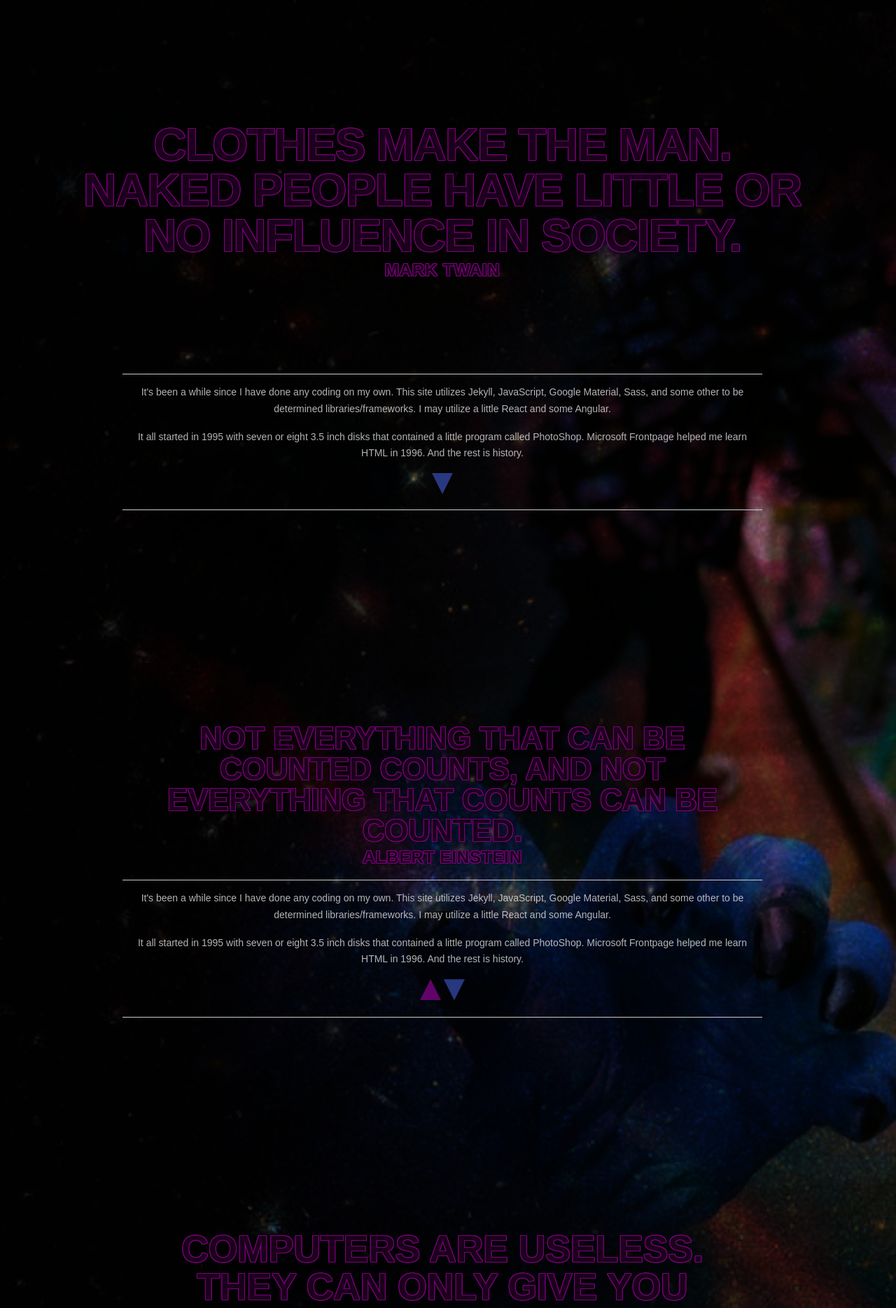
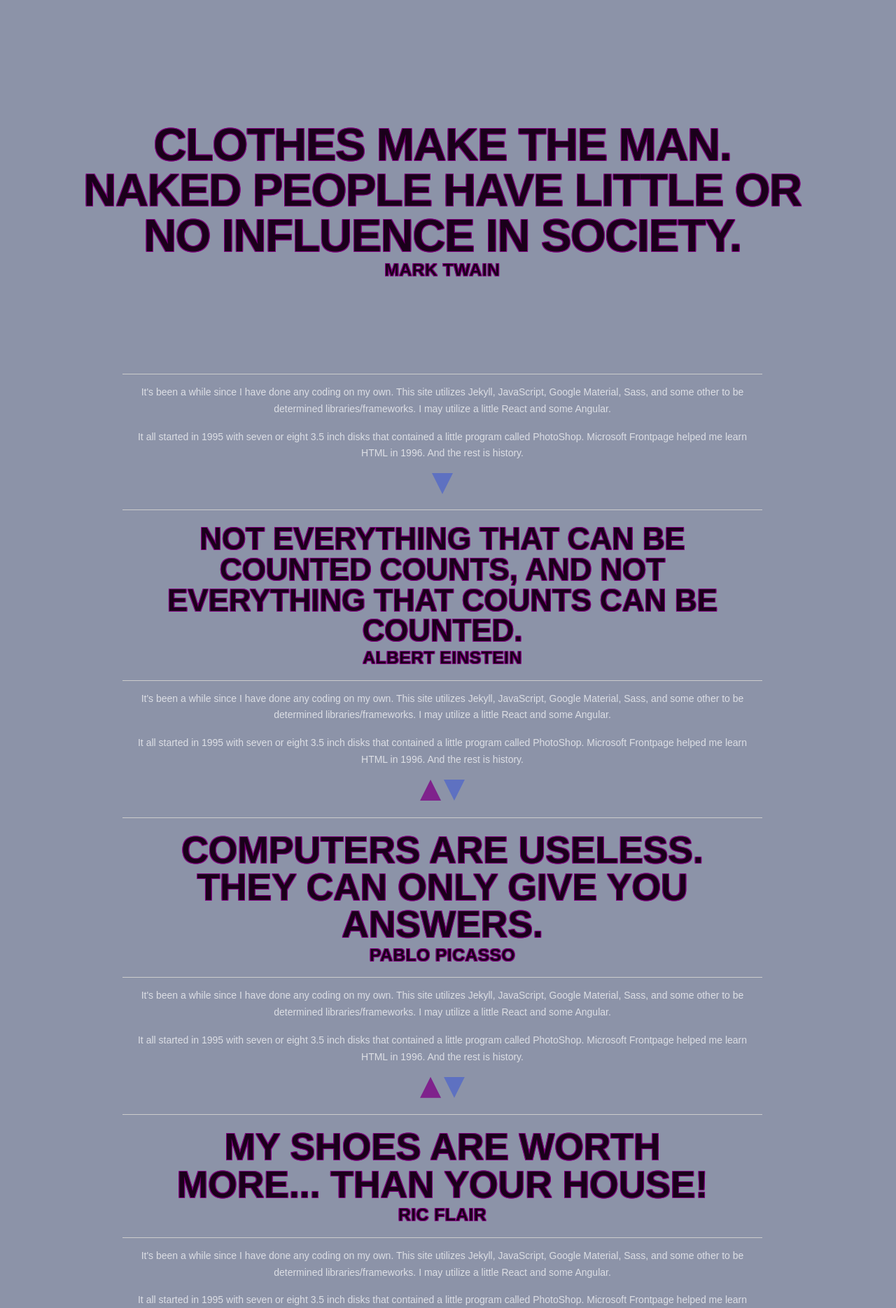
Before and after one commit to deathmachinesnow/deathmachinesnow.github.io, a Jekyll site: the page built from index_bk.md, in a window 1280 px wide. Shown: the top 1869 px of the page at 70% size. Built offline with Jekyll 4.4.1, drawn with Linux system fonts in a browser that asks for light colours; some web fonts are replaced.

Commit message:
Add notes and modify sass

```diff
--- a/_layouts/homepage.html
+++ b/_layouts/homepage.html
@@ -3,10 +3,8 @@
 <head>
     {% include /core/includes.html %}
 </head>
-<body class="v0">
-
+<body>
 <div class="default-tpl">
-
     <div class="mdl-layout mdl-js-layout mdl-layout--fixed-header">
         <main class="mdl-layout__content">
             <div class="page-content">
@@ -27,6 +25,5 @@
         </main>
     </div>
 </div>
-
 </body>
 </html>
--- a/_sass/_core.scss
+++ b/_sass/_core.scss
@@ -3,6 +3,8 @@
 
 body {
 	color: #5C6672;
+	margin: 0;
+
 }
 
 h1, h2, h3, h4, h5, h6 {
--- a/_sass/_homepage.scss
+++ b/_sass/_homepage.scss
@@ -124,11 +124,11 @@
 				z-index: 2;
 				width: 70%;
 				height: initial;
-				margin-top: 25%;
 
 				&.top {
 					height: 90%;
 					width: 90%;
+					margin-top: 25%;
 				}
 
 				&.center {
```
Also changed, not shown: README.md.
